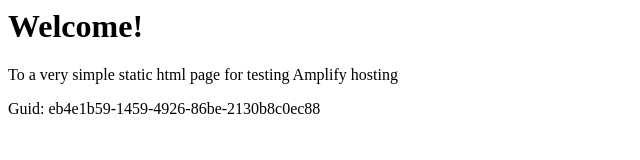
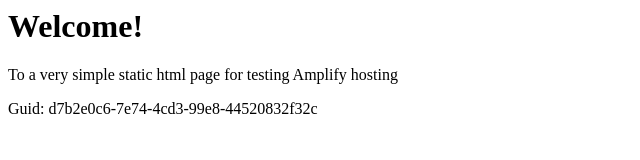
Before and after one commit to aws-aemilia-lhr/Github-PR-Commit-Integration-Test-DoNotTouch-GitHubWebhookPushCanaryTest-v1-prod-eu-west-2, a website: page src/index.html in a window 1280 px wide. Shown: the full height of the page, 0-640 px from the left. Drawn offline with Linux system fonts and the light colour scheme.

Commit message:
commit from integ tests

```diff
--- a/src/index.html
+++ b/src/index.html
@@ -12,6 +12,6 @@
 <body>
     <h1>Welcome!</h1>
     <p>To a very simple static html page for testing Amplify hosting</p>
-    <p>Guid: eb4e1b59-1459-4926-86be-2130b8c0ec88</p></body>
+    <p>Guid: d7b2e0c6-7e74-4cd3-99e8-44520832f32c</p></body>
 
 </html>
```
